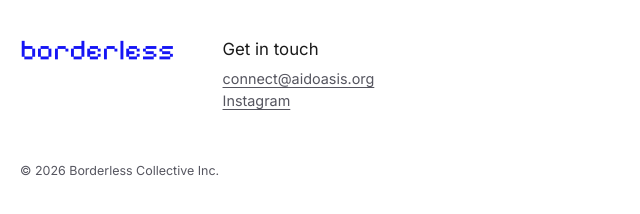
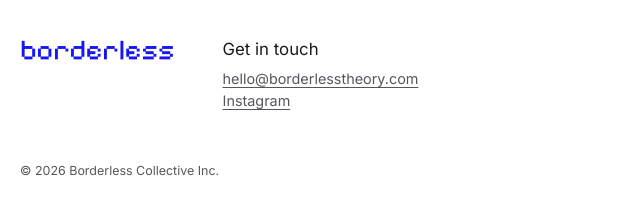
Before and after one commit to ajyanikian/borderless, a plain HTML site: page borderless-site/index.html in a window 1280 px wide. Shown: the part 2728-2942 px from the top of the page, 148-788 px from the left. Drawn offline with Linux system fonts and the light colour scheme.

Commit message:
Updated email

```diff
--- a/borderless-site/index.html
+++ b/borderless-site/index.html
@@ -166,7 +166,7 @@ footer a{text-decoration:underline;text-underline-offset:3px}
 /* ── EDIT HERE ─────────────────────────────────────────────── */
 const CHECKOUT_BASE = "https://checkout.borderlesstheory.com";
 const PUBLIC_CHECKOUT_ENABLED = false; // Keep OFF until launch readiness is confirmed.
-const CONTACT_EMAIL = "connect@aidoasis.org";                             // ← Borderless email
+const CONTACT_EMAIL = "hello@borderlesstheory.com";                             // ← Borderless email
 const INSTAGRAM     = "https://www.instagram.com/borderless_theory/";
 const PHOTOS = [
   ["oil-front.jpg","Tin, front"],["oil-poem.jpg","Tin, back with poem"],["oil-angle.jpg","Tin, angled"],["oil-lying.jpg","Tin lying on its side"],
```
